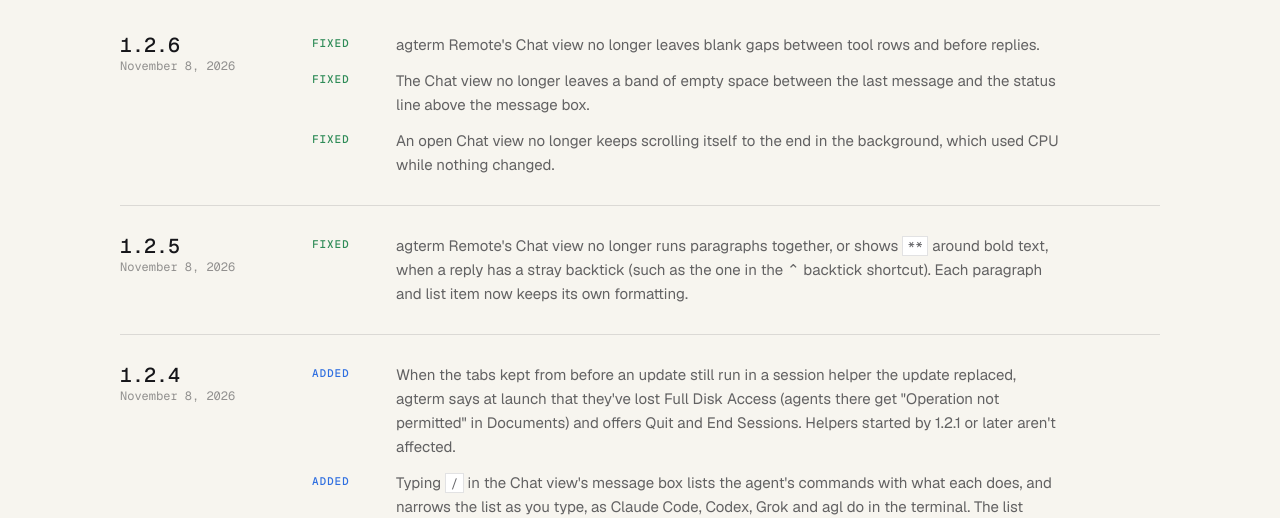
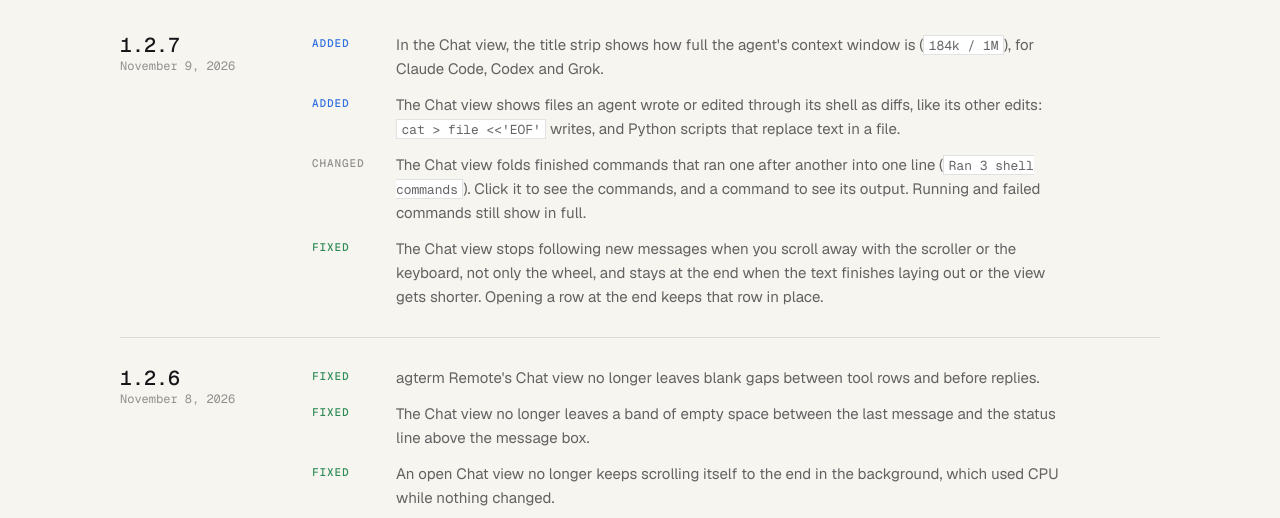
Before and after one commit to neelsatyavolu/agterm, a plain HTML site: page site/changelog.html in a window 1280 px wide. Shown: the part 282-800 px from the top of the page. Drawn offline with nearby package versions, Linux system fonts and the light colour scheme.

Commit message:
docs: site changelog for 1.2.7

```diff
--- a/site/changelog.html
+++ b/site/changelog.html
@@ -39,6 +39,19 @@
       </header>
 
       <div class="cl">
+        <section class="cl-release" id="v1.2.7" aria-labelledby="v1.2.7-title">
+          <header class="cl-head">
+            <h2 id="v1.2.7-title"><a href="#v1.2.7">1.2.7</a></h2>
+            <p class="meta"><time datetime="2026-11-09">November 9, 2026</time></p>
+          </header>
+          <ul class="cl-items">
+            <li><span class="cl-kind cl-added">Added</span><span>In the Chat view, the title strip shows how full the agent&#x27;s context window is (<code>184k / 1M</code>), for Claude Code, Codex and Grok.</span></li>
+            <li><span class="cl-kind cl-added">Added</span><span>The Chat view shows files an agent wrote or edited through its shell as diffs, like its other edits: <code>cat &gt; file &lt;&lt;&#x27;EOF&#x27;</code> writes, and Python scripts that replace text in a file.</span></li>
+            <li><span class="cl-kind cl-changed">Changed</span><span>The Chat view folds finished commands that ran one after another into one line (<code>Ran 3 shell commands</code>). Click it to see the commands, and a command to see its output. Running and failed commands still show in full.</span></li>
+            <li><span class="cl-kind cl-fixed">Fixed</span><span>The Chat view stops following new messages when you scroll away with the scroller or the keyboard, not only the wheel, and stays at the end when the text finishes laying out or the view gets shorter. Opening a row at the end keeps that row in place.</span></li>
+          </ul>
+        </section>
+
         <section class="cl-release" id="v1.2.6" aria-labelledby="v1.2.6-title">
           <header class="cl-head">
             <h2 id="v1.2.6-title"><a href="#v1.2.6">1.2.6</a></h2>
```
